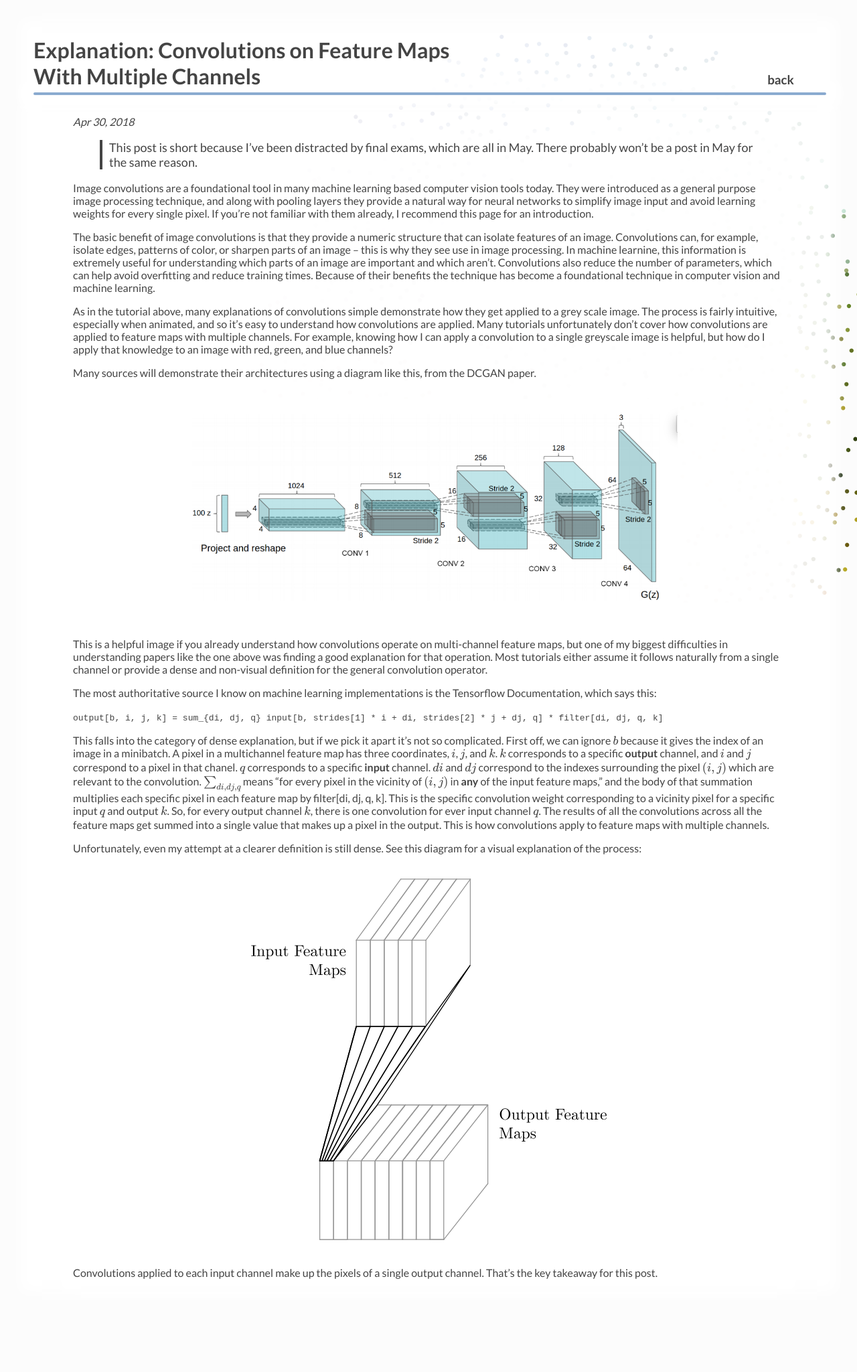
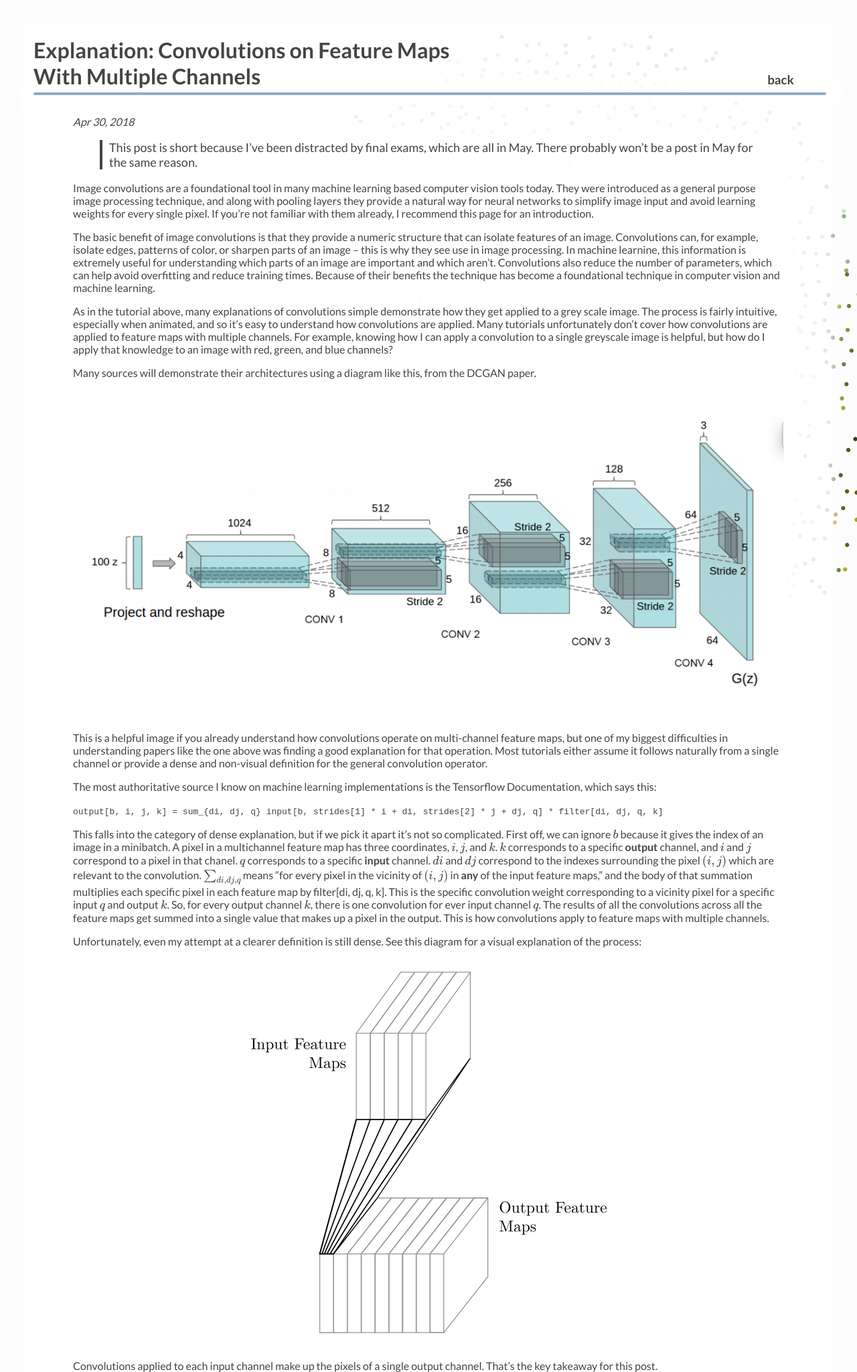
Before and after one commit to qnkxsovc/qnkxsovc.github.io, a Jekyll site: the page built from _posts/2018-04-30-Explanation-Convolutions-Multi-Feature-Maps.md, in a window 1280 px wide. Shown: the whole page at 67% size. Built offline with Jekyll 4.4.1, drawn with Linux system fonts in a browser that asks for light colours; nearby versions of some CDN libraries; formulas are drawn with MathJax 3; before the commit the page ends 1910 px from its top, so only the background shows below that.

Commit message:
removed unused fonts

```diff
--- a/assets/css/styles.scss
+++ b/assets/css/styles.scss
@@ -8,11 +8,6 @@
 
 @import url('https://fonts.googleapis.com/css?family=Lato:400,700');
 
-@font-face {
-    font-family: Euclid;
-    src: url("Euclid Regular.ttf");
-}
-
 .dt-published {
     font-style: italic;
 }
@@ -21,7 +16,7 @@
 {
     margin: 30px auto;
     display: block;
-    width: 70%;
+    width: 100%;
 }
 .svg-icon {
     width: 16px;
```
